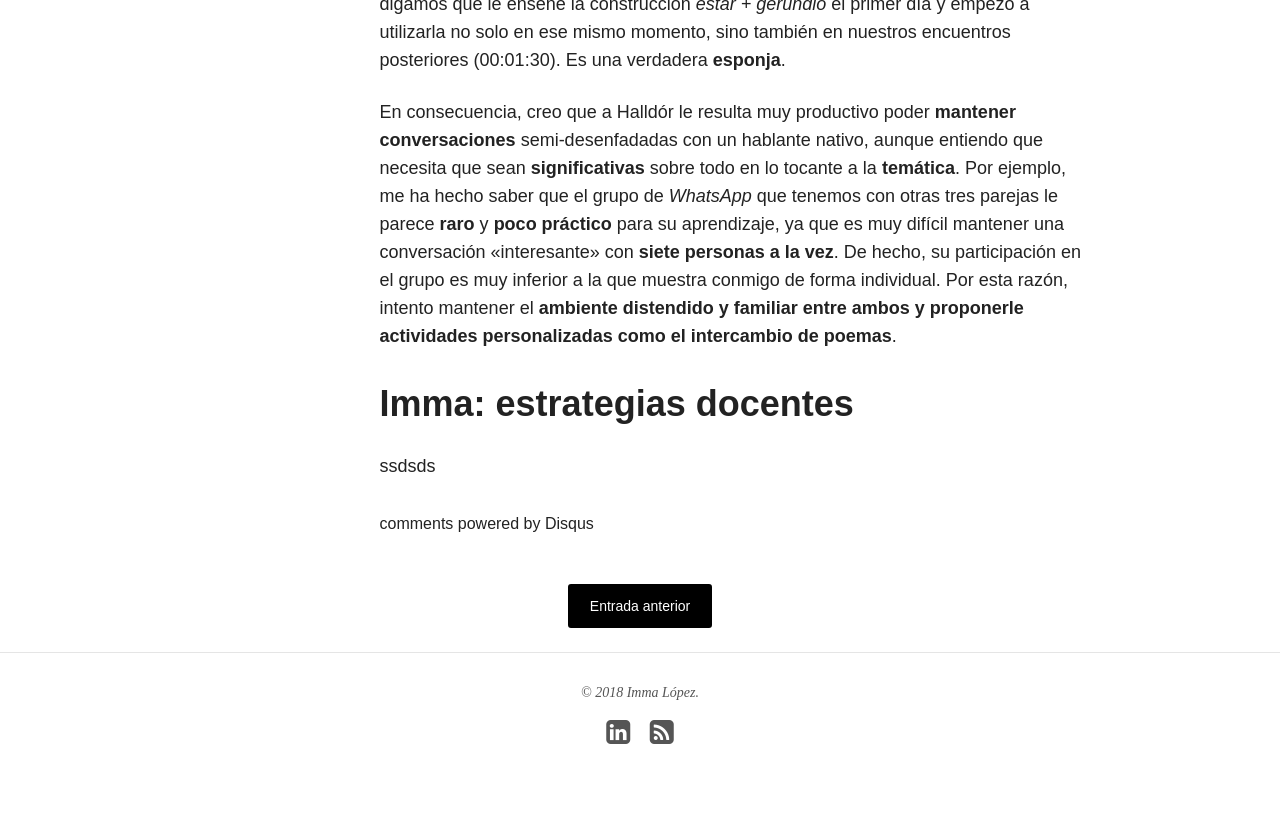
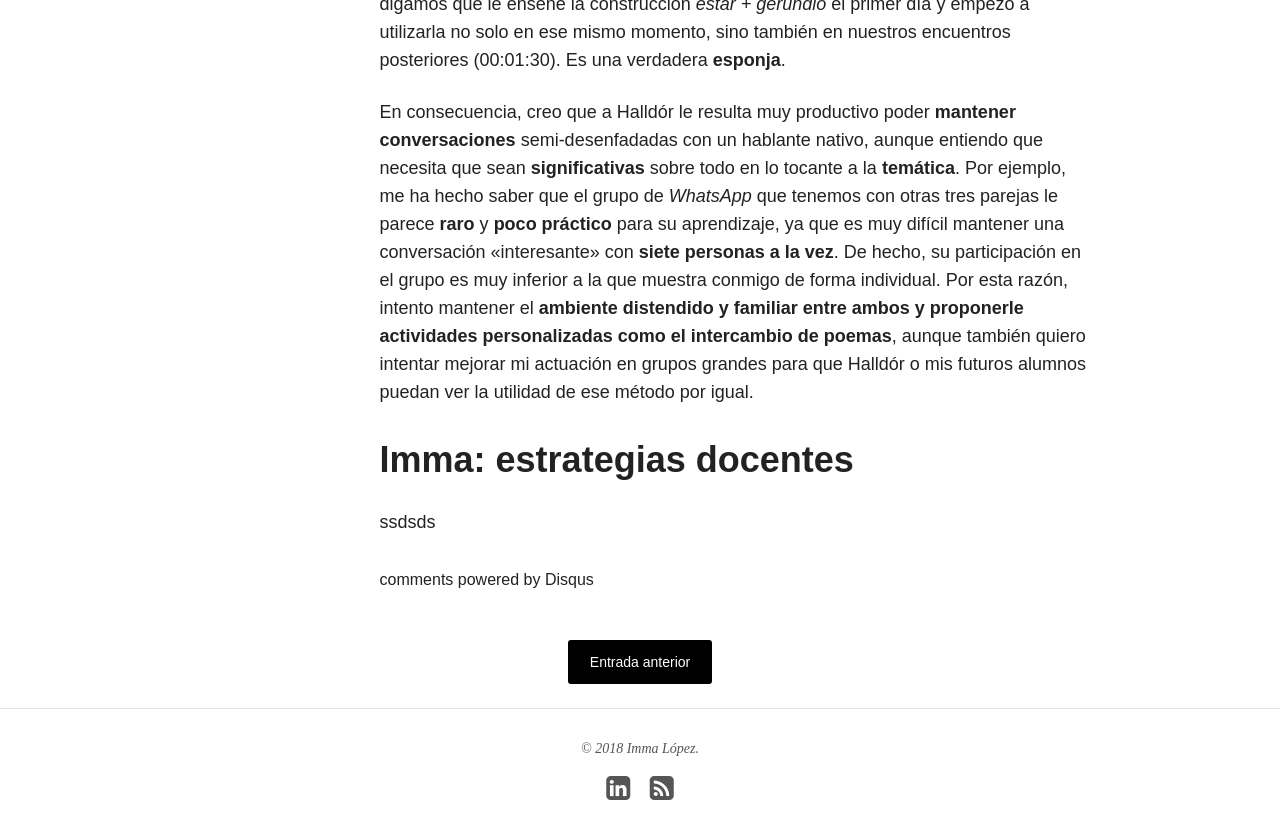
Before and after one commit to immalopez/immalopez.github.io, a Jekyll site: the page built from _posts/blog/2018-02-21-e-learning-1.md, in a window 1280 px wide and 900 px high, scrolled down 3100 px. Shown: the top 839 px of the window. Built offline with Jekyll 4.4.1, drawn with Linux system fonts in a browser that asks for light colours; nearby versions of some CDN libraries; comment, search, counter and statistics services are not loaded.

Commit message:
Update 2018-02-21-e-learning-1.md

```diff
--- a/_posts/blog/2018-02-21-e-learning-1.md
+++ b/_posts/blog/2018-02-21-e-learning-1.md
@@ -44,7 +44,7 @@ En cuanto a sus curiosidades, le interesan mucho las corridas de toros en tanto
 
 Otra cuestión que he observado es que en seguida **pone en práctica** el nuevo _input_ al que es expuesto. Entraré más en detalles en el apartado de estrategias docentes, pero digamos que le enseñé la construcción _estar + gerundio_ el primer día y empezó a utilizarla no solo en ese mismo momento, sino también en nuestros encuentros posteriores (00:01:30). Es una verdadera **esponja**.
 
-En consecuencia, creo que a Halldór le resulta muy productivo poder **mantener conversaciones** semi-desenfadadas con un hablante nativo, aunque entiendo que necesita que sean **significativas** sobre todo en lo tocante a la **temática**. Por ejemplo, me ha hecho saber que el grupo de _WhatsApp_ que tenemos con otras tres parejas le parece **raro** y **poco práctico** para su aprendizaje, ya que es muy difícil mantener una conversación «interesante» con **siete personas a la vez**. De hecho, su participación en el grupo es muy inferior a la que muestra conmigo de forma individual. Por esta razón, intento mantener el **ambiente distendido y familiar entre ambos y proponerle actividades personalizadas como el intercambio de poemas**.
+En consecuencia, creo que a Halldór le resulta muy productivo poder **mantener conversaciones** semi-desenfadadas con un hablante nativo, aunque entiendo que necesita que sean **significativas** sobre todo en lo tocante a la **temática**. Por ejemplo, me ha hecho saber que el grupo de _WhatsApp_ que tenemos con otras tres parejas le parece **raro** y **poco práctico** para su aprendizaje, ya que es muy difícil mantener una conversación «interesante» con **siete personas a la vez**. De hecho, su participación en el grupo es muy inferior a la que muestra conmigo de forma individual. Por esta razón, intento mantener el **ambiente distendido y familiar entre ambos y proponerle actividades personalizadas como el intercambio de poemas**, aunque también quiero intentar mejorar mi actuación en grupos grandes para que Halldór o mis futuros alumnos puedan ver la utilidad de ese método por igual.
 
 # Imma: estrategias docentes
 
```
